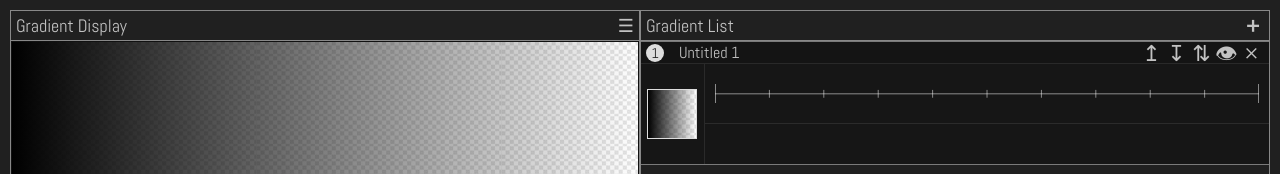
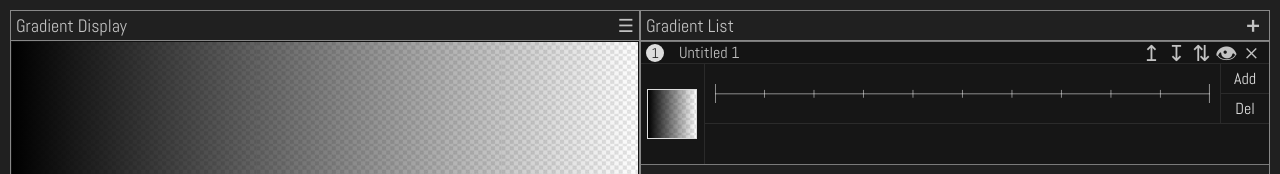
Before and after one commit to tschiboka/colorpicker, a React (Create React App) app: page / in a window 1280 px wide. Shown: the top 174 px of the page. Built offline with nearby package versions, Linux system fonts and the light colour scheme.

Commit message:
add slider add and remove btn

```diff
--- a/src/Components/GradientSlider/GradientSlider.js
+++ b/src/Components/GradientSlider/GradientSlider.js
@@ -24,11 +24,19 @@ export default class GradientSlider extends Component {
     render() {
         return (
             <div className="GradientSlider">
-                <div className="GradientSlider__text-box"></div>
+                <div className="GradientSlider__ruler">
+                    <div className="GradientSlider__text-box"></div>
 
-                <div className="GradientSlider__line-box">{this.renderRuler()}</div>
+                    <div className="GradientSlider__ruler-box">{this.renderRuler()}</div>
 
-                <div className="GradientSlider__thumbs-box"></div>
+                    <div className="GradientSlider__thumbs-box"></div>
+                </div>
+
+                <div className="GradientSlider__btn-box">
+                    <button>Add</button>
+
+                    <button>Del</button>
+                </div>
             </div>
         );
     }
--- a/src/Components/GradientSlider/GradientSlider.scss
+++ b/src/Components/GradientSlider/GradientSlider.scss
@@ -1,19 +1,42 @@
 .GradientSlider {
     position: relative;
     width: 100%;
-    padding: 0 10px;
+    padding: 0 0 0 10px;
+    display: flex;
+    .GradientSlider__ruler {
         display: flex;
         flex-direction: column;
-    > div {
-        width: 100%;
-    }
+        width: calc(100% - 50px);
         .GradientSlider__text-box {
             height: 33.3%;
         }
-    .GradientSlider__line-box {
+        .GradientSlider__ruler-box {
             height: 33.3%;
+            display: flex;
         }
         .GradientSlider__thumbs-box {
             height: 33.3%;
         }
     }
+    .GradientSlider__btn-box {
+        display: flex;
+        flex-direction: column;
+        justify-content: center;
+        margin-left: 10px;
+        width: 50px;
+        height: 100%;
+        border-left: 1px solid rgba(221, 221, 221, 0.1);
+        button {
+            height: 100%;
+            border: none;
+            background: transparent;
+            color: #ddd;
+            font-size: 16px;
+            &:first-child { border-bottom: 1px solid rgba(221, 221, 221, 0.1); }
+            &:hover {
+                background: rgba(255, 255, 255, 0.1);
+                font-size: 14px;
+            }
+        }
+    }
+}
```
Lines whose indentation alone changed are shown as unchanged.
